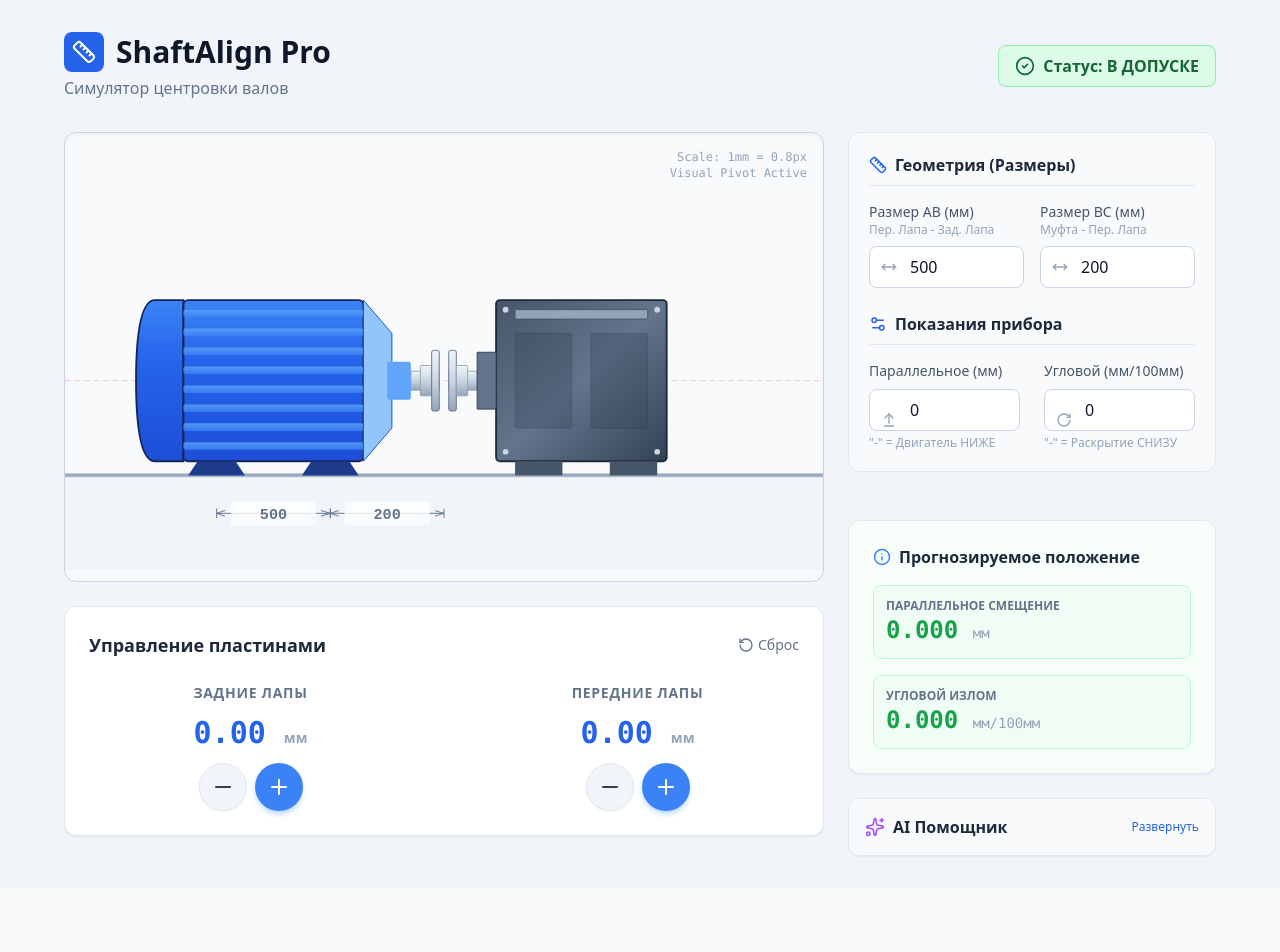
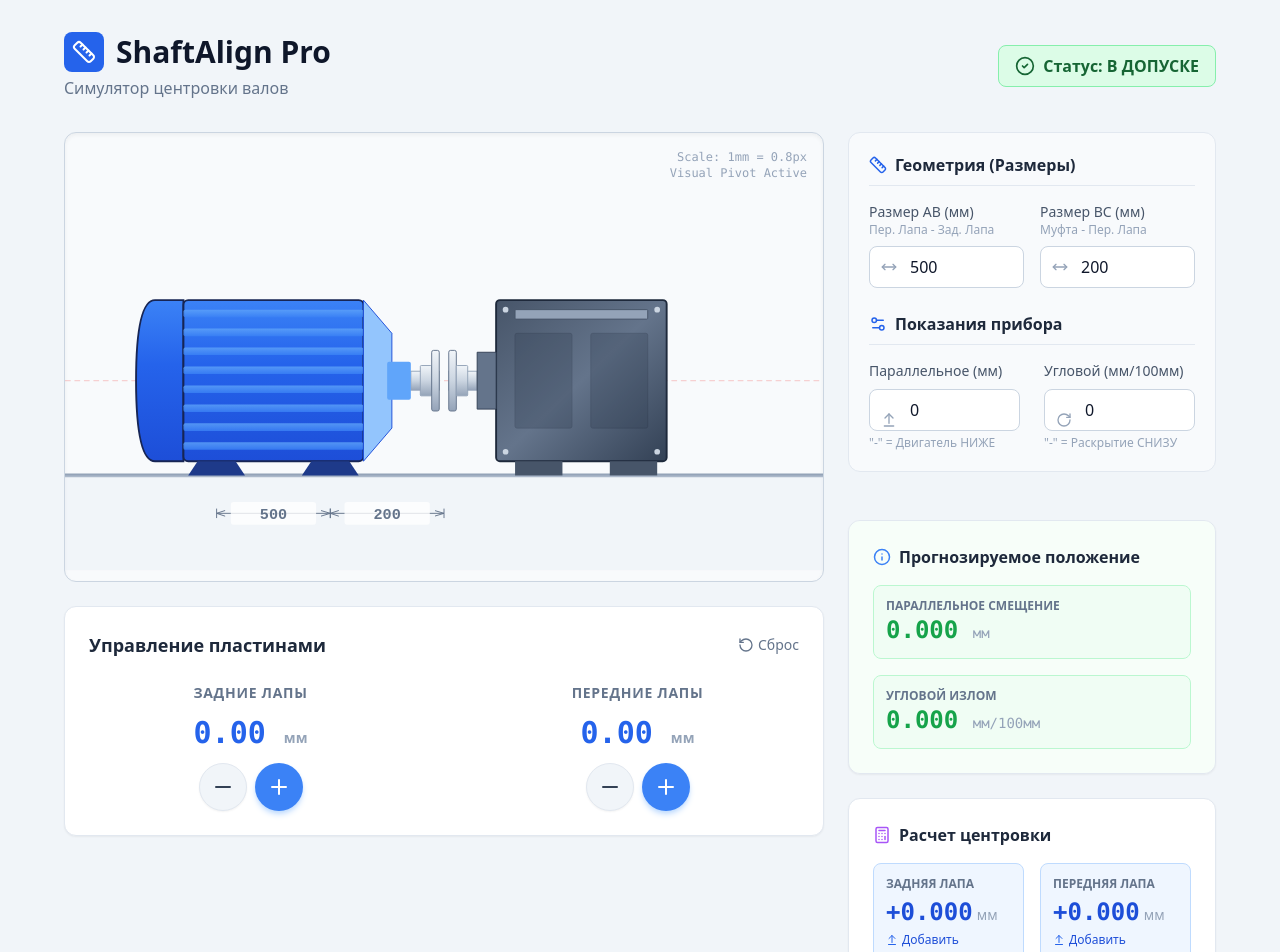
Before and after one commit to sined789gmail/ShaftAlignPro, a React (Vite) app: page / in a window 1280 px wide. Shown: the top 952 px of the page. Before the commit the page ends 888 px from the top, so only its background shows below. Built offline with nearby package versions, Linux system fonts and the light colour scheme.

Commit message:
feat: add CorrectionPanel component to calculate and display required shim adjustments.

```diff
--- a/App.tsx
+++ b/App.tsx
@@ -3,6 +3,7 @@ import { MachineCanvas } from './components/MachineCanvas';
 import { ShimControls } from './components/ShimControls';
 import { MeasurementForm } from './components/MeasurementForm';
 import { AIHelp } from './components/AIHelp';
+import { CorrectionPanel } from './components/CorrectionPanel';
 import { calculateAlignment } from './utils/alignmentMath';
 import { AlignmentState, InitialMeasurements } from './types';
 import { Ruler, Info, CheckCircle2, AlertOctagon } from 'lucide-react';
@@ -57,8 +58,8 @@ const App: React.FC = () => {
           </div>
 
           <div className={`px-4 py-2 rounded-lg border flex items-center gap-2 transition-colors duration-500 ${isPerfect ? 'bg-green-100 border-green-300 text-green-800' : 'bg-slate-200 border-slate-300 text-slate-600'}`}>
-             {isPerfect ? <CheckCircle2 size={20} /> : <AlertOctagon size={20} />}
-             <span className="font-bold">Статус: {isPerfect ? "В ДОПУСКЕ" : "ТРЕБУЕТСЯ ЦЕНТРОВКА"}</span>
+            {isPerfect ? <CheckCircle2 size={20} /> : <AlertOctagon size={20} />}
+            <span className="font-bold">Статус: {isPerfect ? "В ДОПУСКЕ" : "ТРЕБУЕТСЯ ЦЕНТРОВКА"}</span>
           </div>
         </header>
 
@@ -101,7 +102,7 @@ const App: React.FC = () => {
               {isPerfect && <div className="absolute inset-0 bg-green-50/50 pointer-events-none" />}
 
               <h3 className="font-bold text-slate-800 flex items-center gap-2 mb-4 relative z-10">
-                <Info size={18} className="text-blue-500"/>
+                <Info size={18} className="text-blue-500" />
                 Прогнозируемое положение
               </h3>
 
@@ -125,9 +126,18 @@ const App: React.FC = () => {
               </div>
             </div>
 
+            {/* Correction Calculator */}
+            <CorrectionPanel
+              measurements={measurements}
+              dimensions={{
+                motorLength: alignment.motorLength,
+                couplingDist: alignment.couplingDist
+              }}
+            />
+
             {/* AI Advisor */}
             <div className="flex-1">
-                <AIHelp alignment={alignment} results={results} />
+              <AIHelp alignment={alignment} results={results} />
             </div>
           </div>
 
--- /dev/null
+++ b/components/CorrectionPanel.tsx
@@ -0,0 +1,114 @@
+import React from 'react';
+import { InitialMeasurements } from '../types';
+import { Calculator, ArrowDownToLine, ArrowUpFromLine } from 'lucide-react';
+
+interface CorrectionPanelProps {
+    measurements: InitialMeasurements;
+    dimensions: {
+        motorLength: number;
+        couplingDist: number;
+    };
+}
+
+export const CorrectionPanel: React.FC<CorrectionPanelProps> = ({ measurements, dimensions }) => {
+    const { initialOffset, initialAngle } = measurements;
+    const { motorLength, couplingDist } = dimensions;
+
+    // Calculate required corrections
+    // Target: Final Offset = 0, Final Angle = 0
+
+    // 1. Calculate required slope change to zero out the angle
+    // initialAngle is in mm/100mm
+    const initialSlope = initialAngle / 100;
+    const requiredSlopeChange = -initialSlope;
+
+    // 2. Calculate required Front Shim
+    // We want: initialOffset + shimOffsetEffect = 0
+    // shimOffsetEffect = frontShim + (slopeChange * couplingDist)
+    // So: frontShim = -initialOffset - (slopeChange * couplingDist)
+    const requiredFrontShim = -initialOffset - (requiredSlopeChange * couplingDist);
+
+    // 3. Calculate required Rear Shim
+    // slopeChange = (frontShim - rearShim) / motorLength
+    // frontShim - rearShim = slopeChange * motorLength
+    // rearShim = frontShim - (slopeChange * motorLength)
+    const requiredRearShim = requiredFrontShim - (requiredSlopeChange * motorLength);
+
+    const formatValue = (val: number) => {
+        const absVal = Math.abs(val);
+        const sign = val >= 0 ? '+' : '-';
+        return {
+            value: absVal.toFixed(3),
+            sign,
+            isPositive: val >= 0
+        };
+    };
+
+    const front = formatValue(requiredFrontShim);
+    const rear = formatValue(requiredRearShim);
+
+    return (
+        <div className="bg-white p-6 rounded-xl shadow-sm border border-slate-200">
+            <h3 className="font-bold text-slate-800 flex items-center gap-2 mb-4">
+                <Calculator size={18} className="text-purple-500" />
+                Расчет центровки
+            </h3>
+
+            <div className="space-y-4">
+                <div className="grid grid-cols-2 gap-4">
+                    {/* Rear Foot */}
+                    <div className={`p-3 rounded-lg border ${rear.isPositive ? 'bg-blue-50 border-blue-200' : 'bg-amber-50 border-amber-200'}`}>
+                        <div className="text-xs text-slate-500 uppercase font-semibold mb-1">Задняя лапа</div>
+                        <div className="flex items-baseline gap-1">
+                            <span className={`text-2xl font-mono font-bold ${rear.isPositive ? 'text-blue-700' : 'text-amber-700'}`}>
+                                {rear.sign}{rear.value}
+                            </span>
+                            <span className="text-sm text-slate-400">мм</span>
+                        </div>
+                        <div className="flex items-center gap-1 mt-1 text-xs font-medium">
+                            {rear.isPositive ? (
+                                <>
+                                    <ArrowUpFromLine size={12} className="text-blue-600" />
+                                    <span className="text-blue-700">Добавить</span>
+                                </>
+                            ) : (
+                                <>
+                                    <ArrowDownToLine size={12} className="text-amber-600" />
+                                    <span className="text-amber-700">Убрать</span>
+                                </>
+                            )}
+                        </div>
+                    </div>
+
+                    {/* Front Foot */}
+                    <div className={`p-3 rounded-lg border ${front.isPositive ? 'bg-blue-50 border-blue-200' : 'bg-amber-50 border-amber-200'}`}>
+                        <div className="text-xs text-slate-500 uppercase font-semibold mb-1">Передняя лапа</div>
+                        <div className="flex items-baseline gap-1">
+                            <span className={`text-2xl font-mono font-bold ${front.isPositive ? 'text-blue-700' : 'text-amber-700'}`}>
+                                {front.sign}{front.value}
+                            </span>
+                            <span className="text-sm text-slate-400">мм</span>
+                        </div>
+                        <div className="flex items-center gap-1 mt-1 text-xs font-medium">
+                            {front.isPositive ? (
+                                <>
+                                    <ArrowUpFromLine size={12} className="text-blue-600" />
+                                    <span className="text-blue-700">Добавить</span>
+                                </>
+                            ) : (
+                                <>
+                                    <ArrowDownToLine size={12} className="text-amber-600" />
+                                    <span className="text-amber-700">Убрать</span>
+                                </>
+                            )}
+                        </div>
+                    </div>
+                </div>
+
+                <div className="text-xs text-slate-400 italic text-center">
+                    * Положительные значения означают добавление пластин, отрицательные — удаление.
+                </div>
+            </div>
+        </div>
+    );
+};
```
